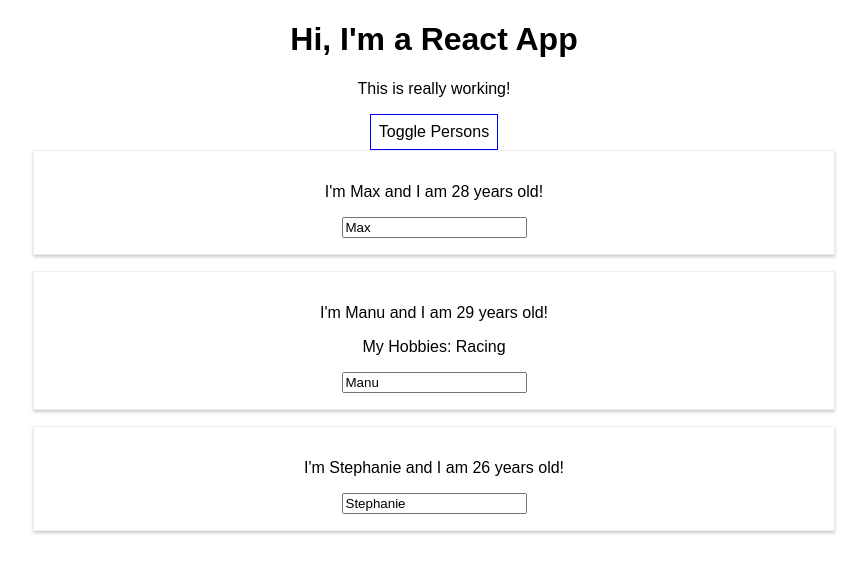
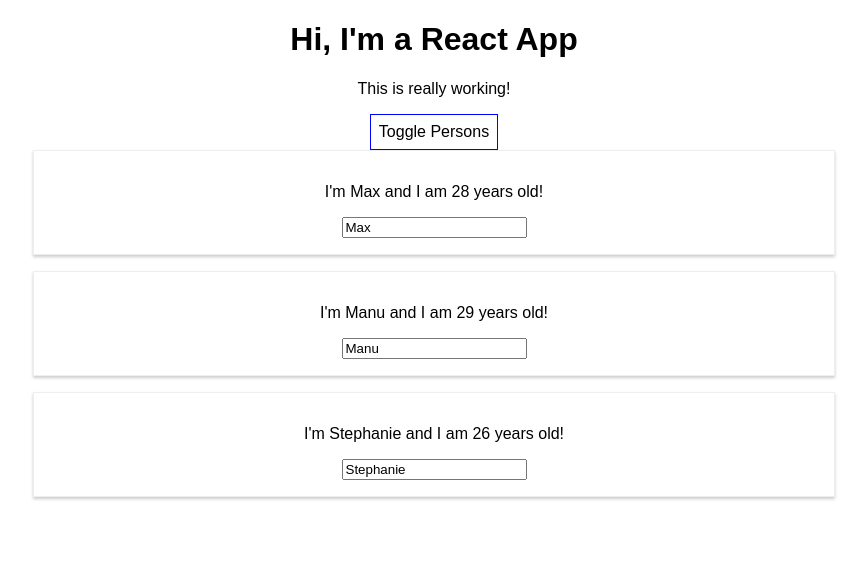
Before and after one commit to cdterry87/front-end-courses, a React (Create React App) app in the folder react-schwarzmuller/base-features-syntax/: page / in a window 1280 px wide. Both pictures are taken after a click on the button "Toggle Persons". Shown: the top 572 px of the page, without its empty margins (206-1073 px from the left). Built offline with nearby package versions, Linux system fonts and the light colour scheme.

Commit message:
Working with lists and conditionals in react

```diff
--- a/react-schwarzmuller/base-features-syntax/src/App.js
+++ b/react-schwarzmuller/base-features-syntax/src/App.js
@@ -5,9 +5,9 @@
 class App extends Component {
   state = {
     persons: [
-      { name: 'Max', age: 28 },
-      { name: 'Manu', age: 29 },
-      { name: 'Stephanie', age: 26 }
+      { id: 1, name: 'Max', age: 28 },
+      { id: 2, name: 'Manu', age: 29 },
+      { id: 3, name: 'Stephanie', age: 26 }
     ],
     otherState: 'some other value',
     showPersons: false
@@ -25,18 +25,35 @@
     } )
   }
 
-  nameChangedHandler = (event) => {
-    this.setState( {
-      persons: [
-        { name: 'Max', age: 28 },
-        { name: event.target.value, age: 29 },
-        { name: 'Stephanie', age: 26 }
-      ]
-    } )
+  nameChangedHandler = (event, id) => {
+    const personIndex = this.state.persons.findIndex(person => {
+      return person.id === id
+    })
+
+    // Objects are reference types so we want to create a copy of the person in the object rather than mutate persob object in state directly
+    const person = {
+      ...this.state.persons[personIndex]
+    }
+
+    person.name = event.target.value
+
+    const persons = [...this.state.persons]
+    persons[personIndex] = person
+
+    console.log(persons)
+
+    this.setState({persons:persons})
   }
 
   togglePersonsHandler = () => {
     this.setState({showPersons: !this.state.showPersons})
+  }
+
+  deletePersonHandler = (index) => {
+    // const persons = this.state.persons.slice() // make a copy of the original array
+    const persons = [...this.state.persons] // make a copy of the original array
+    persons.splice(index, 1)
+    this.setState({persons: persons})
   }
 
   render () {
@@ -48,6 +65,24 @@
       cursor: 'pointer'
     }
 
+    let persons = null
+
+    if (this.state.showPersons) {
+      persons = (
+        <div>
+          {this.state.persons.map((person, index) => {
+            return <Person
+              key={person.id}
+              name={person.name}
+              age={person.age}
+              click={() => this.deletePersonHandler(index)}
+              changed={(event) => this.nameChangedHandler(event, person.id)}
+            />
+          })}
+        </div>
+      )
+    }
+
     return (
       <div className="App">
         <h1>Hi, I'm a React App</h1>
@@ -56,21 +91,7 @@
           style={style}
           onClick={this.togglePersonsHandler}
         >Toggle Persons</button>
-        { this.state.showPersons ?
-          <div>
-            <Person
-              name={this.state.persons[0].name}
-              age={this.state.persons[0].age} />
-            <Person
-              name={this.state.persons[1].name}
-              age={this.state.persons[1].age}
-              click={this.switchNameHandler.bind(this, 'Max!')}
-              changed={this.nameChangedHandler} >My Hobbies: Racing</Person>
-            <Person
-              name={this.state.persons[2].name}
-              age={this.state.persons[2].age} />
-          </div> : null
-        }
+        {persons}
       </div>
     );
     // return React.createElement('div', {className: 'App'}, React.createElement('h1', null, 'Does this work now?'));
```
